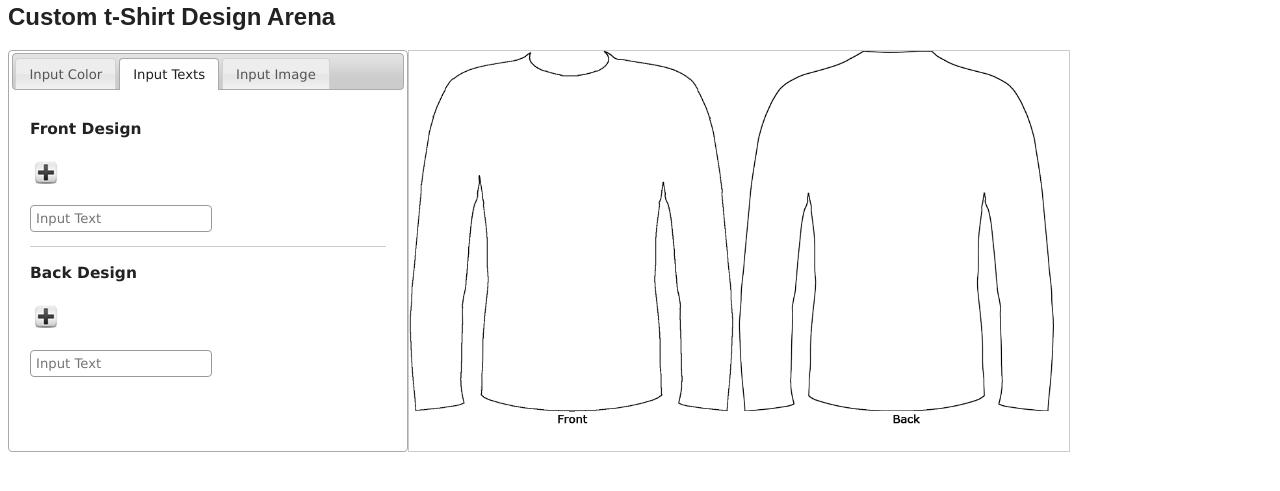
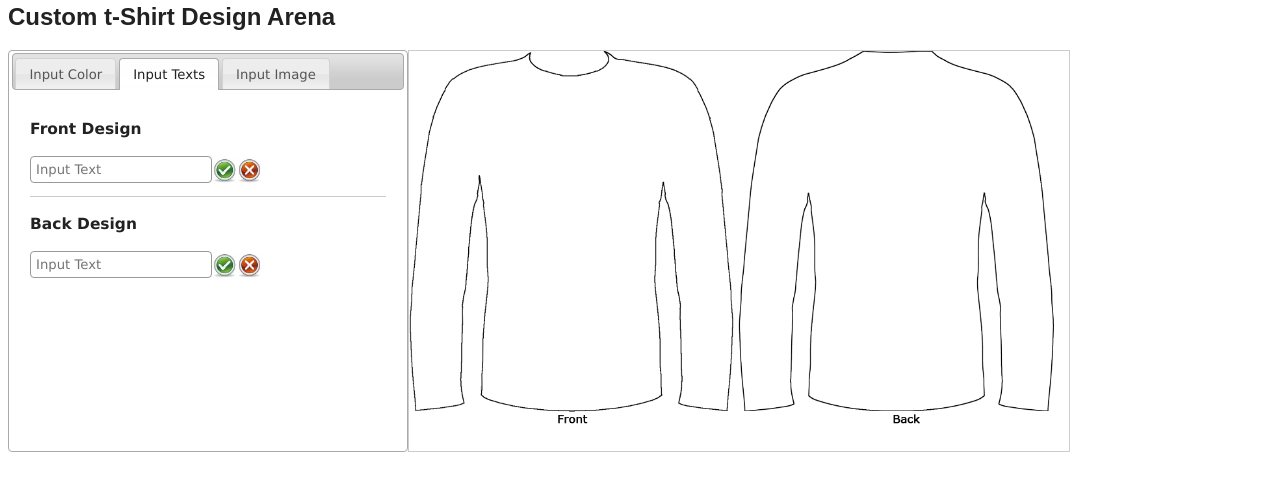
Before and after one commit to nunjimmimya/projek-kelas, a PHP site: page /colorme.html in a window 1280 px wide, after a click on "Input Texts". Shown: the part 16-507 px from the top of the page. Run offline with PHP 8.4, Linux system fonts and the light colour scheme.

Commit message:
add more icon

```diff
--- a/colorme.html
+++ b/colorme.html
@@ -99,16 +99,16 @@
        <div id="tabs-1"><div id="accordion"></div></div>
        <div id="tabs-2">
         <h3>Front Design</h3>
-        <h2><a href="#" id="addFront"><img src="images/icon/plus.png" /></a></h2>
-        <div id="f_scents">
-         <p><label for="p_scnts"><input type="text" id="front_text" size="20" name="p_scnt" value="" placeholder="Input Text" /></label></p>
-        </div>
+        <!-- <h2><a href="#" id="addFront"><img src="images/icon/plus.png" /></a></h2> -->
+        <!-- <div id="f_scents"> -->
+        <p><label for="p_scnts"><input type="text" id="front_text" size="20" name="p_scnt" value="" placeholder="Input Text" /></label><a href="#" id="front_icon_ok"><img id="front_ok_click" src="images/icon/ok.png" /></a><a href="#" id="front_icon_cancel"><img id="front_cancel_click" src="images/icon/cancel.png" /></a></p>
+        <!-- </div> -->
         <hr>
         <h3>Back Design</h3>
-        <h2><a href="#" id="addBack"><img src="images/icon/plus.png" /></a></h2>
-        <div id="b_scents">
-         <p><label for="p_scnts"><input type="text" id="back_text" size="20" name="p_scnt" value="" placeholder="Input Text" /></label></p>
-        </div>
+        <!-- <h2><a href="#" id="addBack"><img src="images/icon/plus.png" /></a></h2> -->
+        <!-- <div id="b_scents"> -->
+        <p><label for="p_scnts"><input type="text" id="back_text" size="20" name="p_scnt" value="" placeholder="Input Text" /></label><a href="#" id="back_icon_ok_"><img id="back_ok_click" src="images/icon/ok.png" /></a><a href="#" id="back_icon_cancel"><img id="back_cancel_click" src="images/icon/cancel.png" /></a></p>
+        <!-- </div> -->
        </div>
        <div id="tabs-3">kacang</div>
       </div>
@@ -163,7 +163,7 @@
         collapsible: true
       });
 
-     $(function()
+     /*$(function()
      { var scntFDiv = $('#f_scents');
        var i = $('#f_scents p').size() + 1;
 
@@ -189,7 +189,7 @@
          }
          return false;
        });
-     });
+     });*/
 
      var tabHeight = 395;
      $('#tabs').height(tabHeight);
@@ -214,6 +214,10 @@
 
 	   set_front_shirt();
      });
+
+     $('#front_icon_ok').live('click', function()
+     {
+     });
    });
   </script>
  </body>
--- a/css/drawme.css
+++ b/css/drawme.css
@@ -11,3 +11,8 @@ input
   -web-kit-border-radius:4px;
   -khtml-border-radius:4px;
 }
+
+a #front_ok_click, #front_cancel_click, #back_ok_click, #back_cancel_click
+{ width: 25px;
+  height: 25px;
+}
```
Also changed, not shown: images/icon/cancel.png (added), images/icon/ok.png (added).
